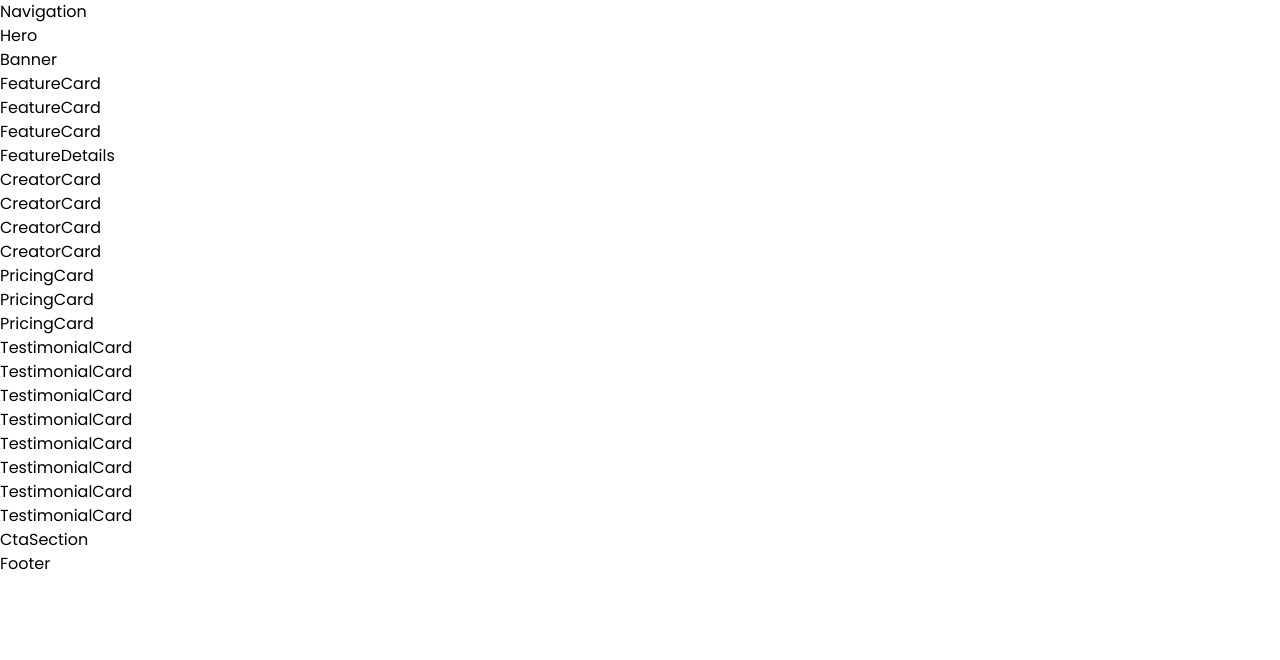
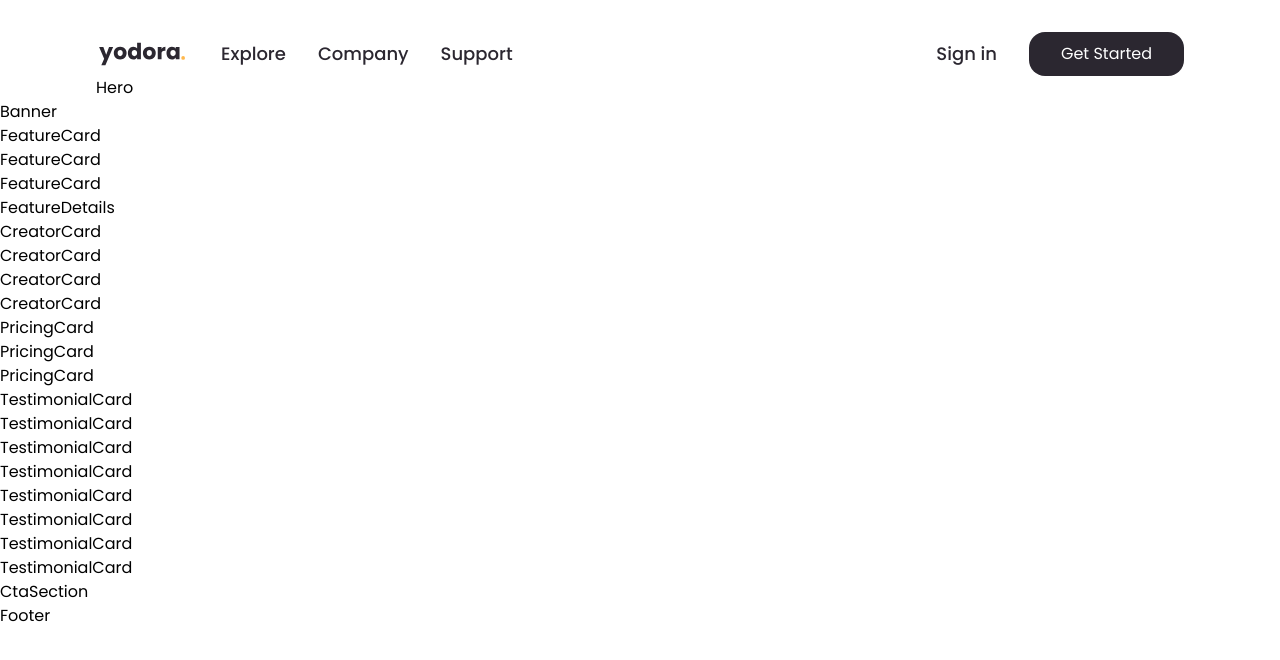
Before and after one commit to rakibuljs/yodora, a Next.js app: page / in a window 1280 px wide. Shown: the top 660 px of the page. Built offline with nearby package versions, Linux system fonts and the light colour scheme.

Commit message:
add navigation to the website

```diff
--- a/src/components/header/Header.jsx
+++ b/src/components/header/Header.jsx
@@ -3,10 +3,10 @@ import Navigation from "./Navigation";
 
 const Header = () => {
   return (
-    <div>
+    <header className="md:container md:pt-[32px] max-w-7xl px-4 pt-4">
       <Navigation />
       <Hero />
-    </div>
+    </header>
   );
 };
 export default Header;
--- a/src/components/header/Navigation.jsx
+++ b/src/components/header/Navigation.jsx
@@ -1,4 +1,50 @@
+import { navItems } from "@/constans";
+import Logo from "@/public/Logo.svg";
+import Image from "next/image";
+import Link from "next/link";
+import Menu from "@/public/menu.svg";
 const Navigation = () => {
-  return <div>Navigation</div>;
+  return (
+    <nav className="flex items-center justify-between">
+      <div className="flex items-center gap-x-8">
+        <Image
+          src={Logo}
+          alt="logo"
+          className="inline-block w-[72px] h-[24px] md:w-[93.024px]"
+          height={23}
+          width={93}
+        />
+        <ul className="hidden lg:flex items-center gap-x-8">
+          {navItems.map((item) => (
+            <li
+              key={item.id}
+              className="text-primary font-medium text-lg hover:text-secondary transition-colors duration-500"
+            >
+              <Link href={item.path}>{item.title}</Link>
+            </li>
+          ))}
+        </ul>
+      </div>
+      <div className="hidden lg:flex gap-x-8">
+        <button className="text-primary text-lg font-medium hover:text-secondary transition-colors duration-500">
+          Sign in
+        </button>
+        <button className="bg-primary px-8 py-[10px] text-white rounded-2xl hover:bg-secondary transition-colors duration-500">
+          Get Started
+        </button>
+      </div>
+      <div className="lg:hidden block">
+        <a href="">
+          <Image
+            src={Menu}
+            alt="menu"
+            className="inline-block"
+            width={24}
+            height={24}
+          />
+        </a>
+      </div>
+    </nav>
+  );
 };
 export default Navigation;
--- /dev/null
+++ b/src/constans/index.js
@@ -0,0 +1,5 @@
+export const navItems = [
+  { title: "Explore", id: 1, path: "/explore" },
+  { title: "Company", id: 2, path: "/company" },
+  { title: "Support", id: 3, path: "/support" },
+];
--- a/tailwind.config.js
+++ b/tailwind.config.js
@@ -12,6 +12,7 @@ module.exports = {
         secondary: "#FFB84C",
         lightgray: "#F6F6F6",
       },
+      container: { padding: "96px", center: true },
     },
   },
   plugins: [],
```
Also changed, not shown: src/public/Logo.svg (added), src/public/menu.svg (added).
